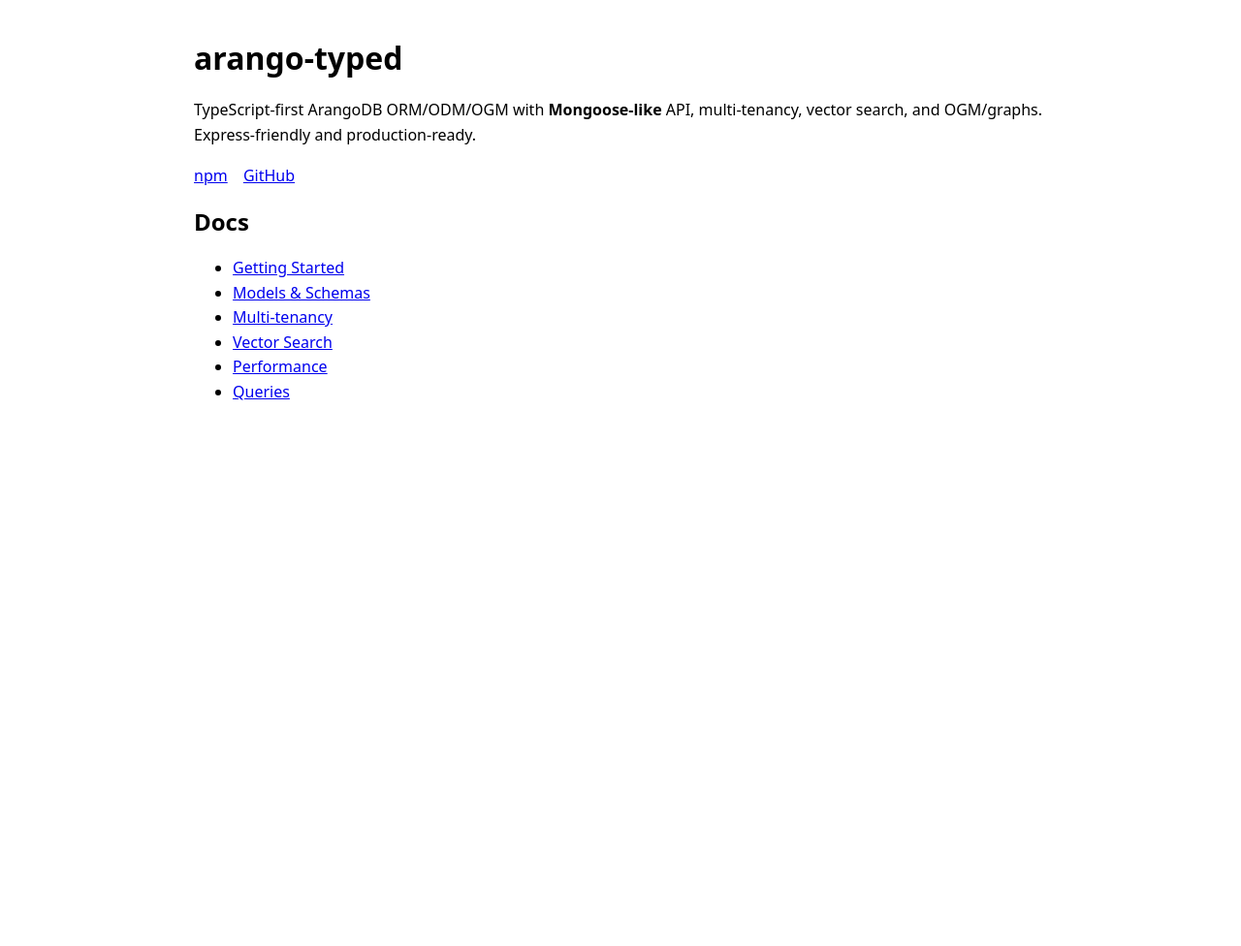
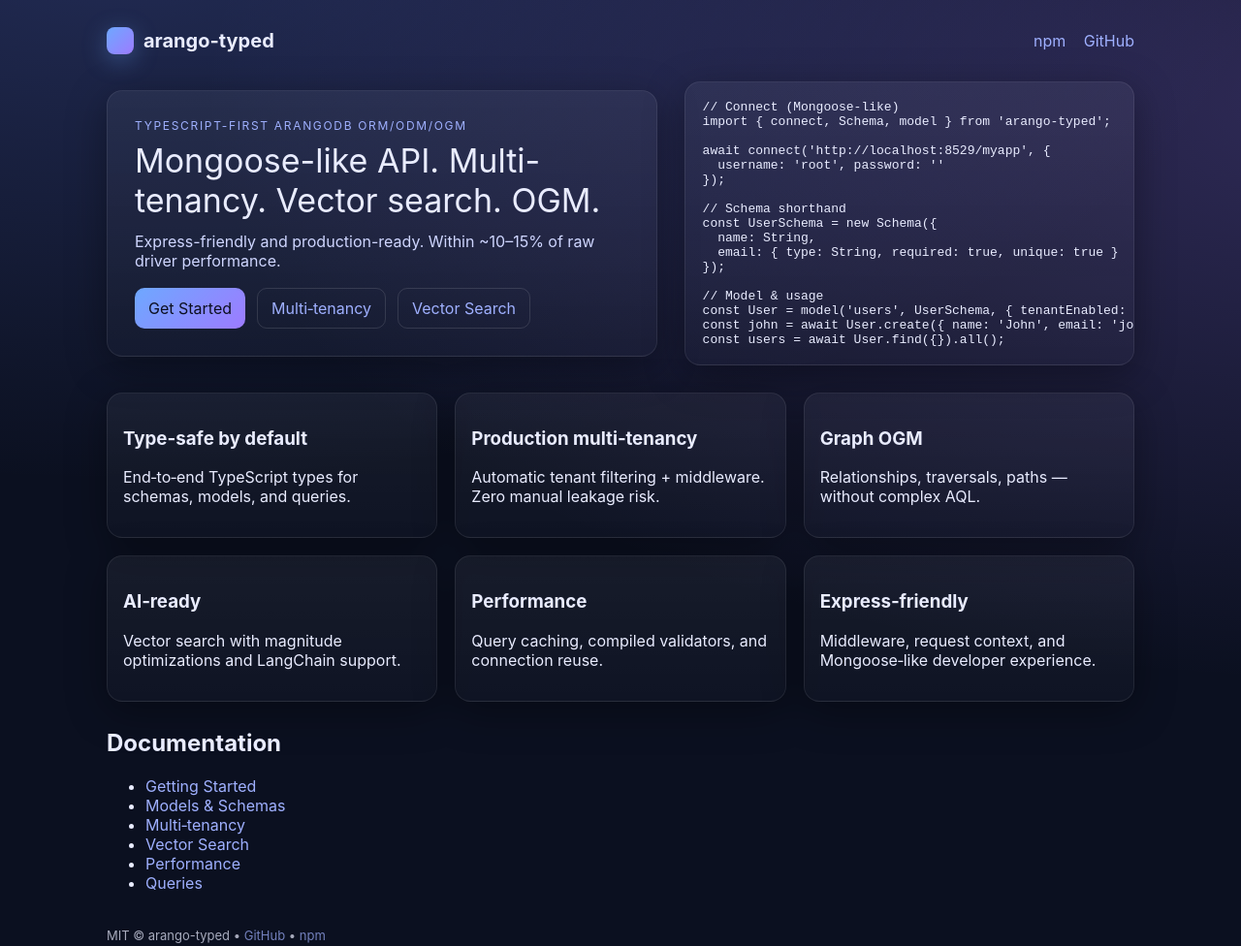
Before and after one commit to muhammedshafeeque/arango-typed, a website: page docs/index.html in a window 1280 px wide. Shown: the whole page at 97% size. Before the commit the page ends 800 px from the top, so only its background shows below. Drawn offline with Linux system fonts and the light colour scheme.

Commit message:
docs(pages): new landing, sitemap/robots, SEO metadata

```diff
--- a/docs/index.html
+++ b/docs/index.html
@@ -24,27 +24,125 @@
     }
     </script>
     <style>
-      body{font-family:system-ui,-apple-system,Segoe UI,Roboto,Ubuntu;max-width:880px;margin:40px auto;padding:0 16px;line-height:1.6}
-      h1,h2{line-height:1.25}
-      .links a{margin-right:12px}
-      code{background:#f6f8fa;padding:2px 6px;border-radius:4px}
+      :root{--bg:#0b1020;--card:#121936;--muted:#9fb0ff;--fg:#e9ecff;--accent:#6ea8ff;--accent2:#9d7bff}
+      *{box-sizing:border-box}
+      body{font-family:Inter,system-ui,-apple-system,Segoe UI,Roboto,Ubuntu;background:
+        radial-gradient(1200px 600px at 10% -10%,rgba(109,132,255,.25),transparent),
+        radial-gradient(1200px 600px at 110% 10%,rgba(157,123,255,.25),transparent),
+        var(--bg);
+        color:var(--fg);margin:0}
+      a{color:var(--muted);text-decoration:none}
+      a:hover{color:#fff}
+      .container{max-width:1100px;margin:0 auto;padding:28px 20px 64px}
+      .nav{display:flex;align-items:center;justify-content:space-between;margin-bottom:28px}
+      .brand{display:flex;gap:10px;align-items:center}
+      .logo{width:28px;height:28px;border-radius:8px;background:
+        linear-gradient(135deg,var(--accent),var(--accent2));box-shadow:0 6px 24px rgba(110,168,255,.35)}
+      .brand h1{font-size:20px;margin:0}
+      .links a{margin-left:14px}
+      .hero{display:grid;grid-template-columns:1.1fr .9fr;gap:28px;align-items:center;margin-top:10px}
+      .card{background:linear-gradient(180deg,rgba(255,255,255,.05),rgba(255,255,255,.02));
+        border:1px solid rgba(255,255,255,.08);border-radius:16px;box-shadow:0 10px 40px rgba(0,0,0,.35)}
+      .hero .left{padding:28px}
+      .eyebrow{color:var(--muted);letter-spacing:.14em;text-transform:uppercase;font-size:12px}
+      .title{font-size:34px;margin:8px 0 12px}
+      .subtitle{color:#cfd6ff;margin:0 0 18px}
+      .cta{display:flex;gap:12px;margin-top:16px}
+      .btn{padding:10px 14px;border-radius:10px;border:1px solid rgba(255,255,255,.12);display:inline-flex;gap:8px;align-items:center}
+      .btn.primary{background:linear-gradient(135deg,var(--accent),var(--accent2));color:#0c0f1f;border:none}
+      .code-card{padding:18px;font-family:ui-monospace,SFMono-Regular,Menlo,monospace;font-size:13px;overflow:auto}
+      pre{margin:0;white-space:pre}
+      .features{display:grid;grid-template-columns:repeat(3,1fr);gap:18px;margin-top:28px}
+      .feature{padding:16px}
+      .footer{opacity:.7;margin-top:36px;font-size:13px}
+      @media (max-width:900px){.hero{grid-template-columns:1fr}.features{grid-template-columns:1fr}}
     </style>
   </head>
   <body>
+    <div class="container">
+      <div class="nav">
+        <div class="brand">
+          <div class="logo"></div>
           <h1>arango-typed</h1>
-    <p>TypeScript-first ArangoDB ORM/ODM/OGM with <strong>Mongoose-like</strong> API, multi-tenancy, vector search, and OGM/graphs. Express-friendly and production-ready.</p>
+        </div>
         <div class="links">
           <a href="https://www.npmjs.com/package/arango-typed">npm</a>
           <a href="https://github.com/muhammedshafeeque/arango-typed">GitHub</a>
         </div>
-    <h2>Docs</h2>
+      </div>
+
+      <section class="hero">
+        <div class="card left">
+          <div class="eyebrow">TypeScript-first ArangoDB ORM/ODM/OGM</div>
+          <div class="title">Mongoose-like API. Multi-tenancy. Vector search. OGM.</div>
+          <p class="subtitle">Express-friendly and production-ready. Within ~10–15% of raw driver performance.</p>
+          <div class="cta">
+            <a class="btn primary" href="./GETTING_STARTED.md">Get Started</a>
+            <a class="btn" href="./MULTI_TENANCY.md">Multi‑tenancy</a>
+            <a class="btn" href="./VECTOR_SEARCH.md">Vector Search</a>
+          </div>
+        </div>
+        <div class="card code-card" aria-label="Code example">
+<pre><code>// Connect (Mongoose-like)
+import { connect, Schema, model } from 'arango-typed';
+
+await connect('http://localhost:8529/myapp', {
+  username: 'root', password: ''
+});
+
+// Schema shorthand
+const UserSchema = new Schema({
+  name: String,
+  email: { type: String, required: true, unique: true }
+});
+
+// Model & usage
+const User = model('users', UserSchema, { tenantEnabled: true });
+const john = await User.create({ name: 'John', email: 'john@example.com' });
+const users = await User.find({}).all();</code></pre>
+        </div>
+      </section>
+
+      <section class="features">
+        <div class="card feature">
+          <h3>Type-safe by default</h3>
+          <p>End‑to‑end TypeScript types for schemas, models, and queries.</p>
+        </div>
+        <div class="card feature">
+          <h3>Production multi‑tenancy</h3>
+          <p>Automatic tenant filtering + middleware. Zero manual leakage risk.</p>
+        </div>
+        <div class="card feature">
+          <h3>Graph OGM</h3>
+          <p>Relationships, traversals, paths — without complex AQL.</p>
+        </div>
+        <div class="card feature">
+          <h3>AI‑ready</h3>
+          <p>Vector search with magnitude optimizations and LangChain support.</p>
+        </div>
+        <div class="card feature">
+          <h3>Performance</h3>
+          <p>Query caching, compiled validators, and connection reuse.</p>
+        </div>
+        <div class="card feature">
+          <h3>Express‑friendly</h3>
+          <p>Middleware, request context, and Mongoose‑like developer experience.</p>
+        </div>
+      </section>
+
+      <section style="margin-top:28px">
+        <h2>Documentation</h2>
         <ul>
           <li><a href="./GETTING_STARTED.md">Getting Started</a></li>
           <li><a href="./MODELS_SCHEMAS.md">Models & Schemas</a></li>
-      <li><a href="./MULTI_TENANCY.md">Multi-tenancy</a></li>
+          <li><a href="./MULTI_TENANCY.md">Multi‑tenancy</a></li>
           <li><a href="./VECTOR_SEARCH.md">Vector Search</a></li>
           <li><a href="./PERFORMANCE.md">Performance</a></li>
           <li><a href="./QUERIES.md">Queries</a></li>
         </ul>
+      </section>
+
+      <div class="footer">MIT © arango-typed • <a href="https://github.com/muhammedshafeeque/arango-typed">GitHub</a> • <a href="https://www.npmjs.com/package/arango-typed">npm</a></div>
+    </div>
   </body>
   </html>
```
Lines whose indentation alone changed are shown as unchanged.
